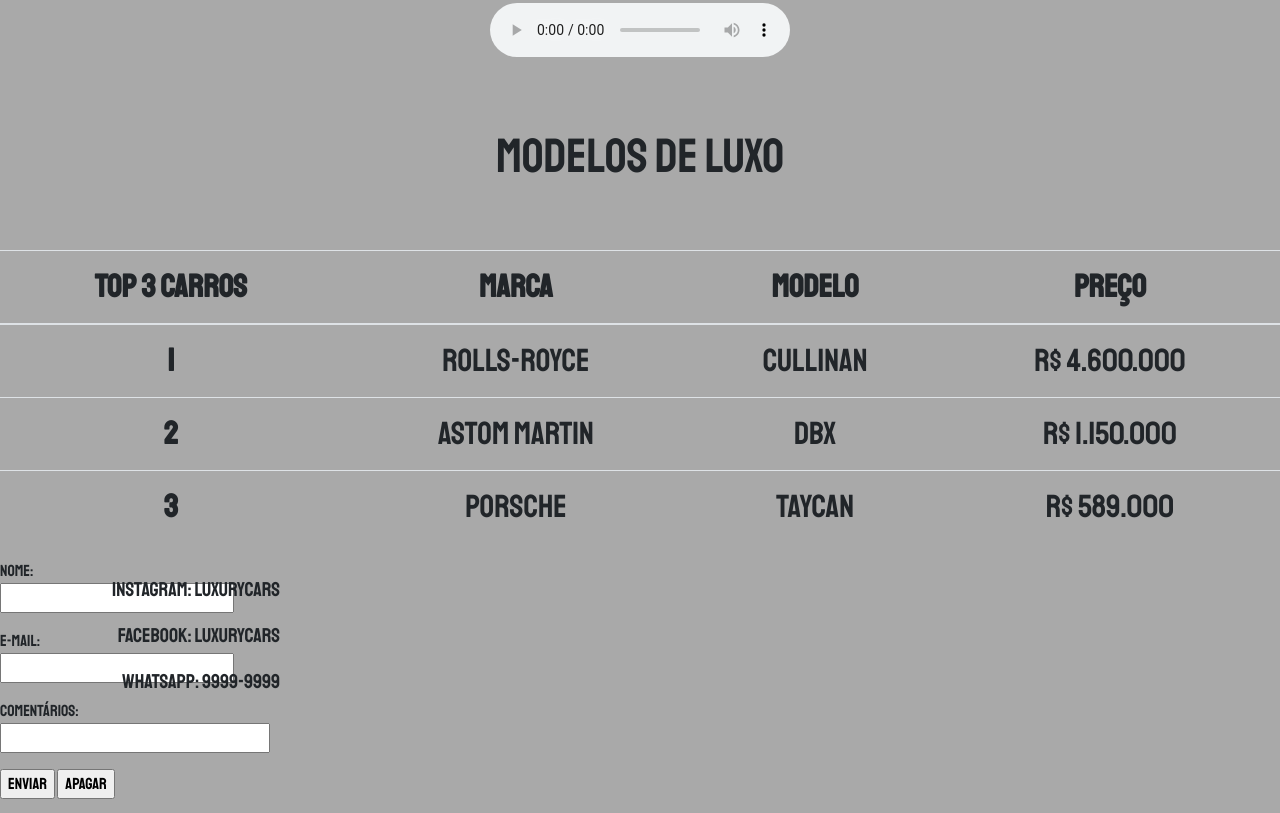
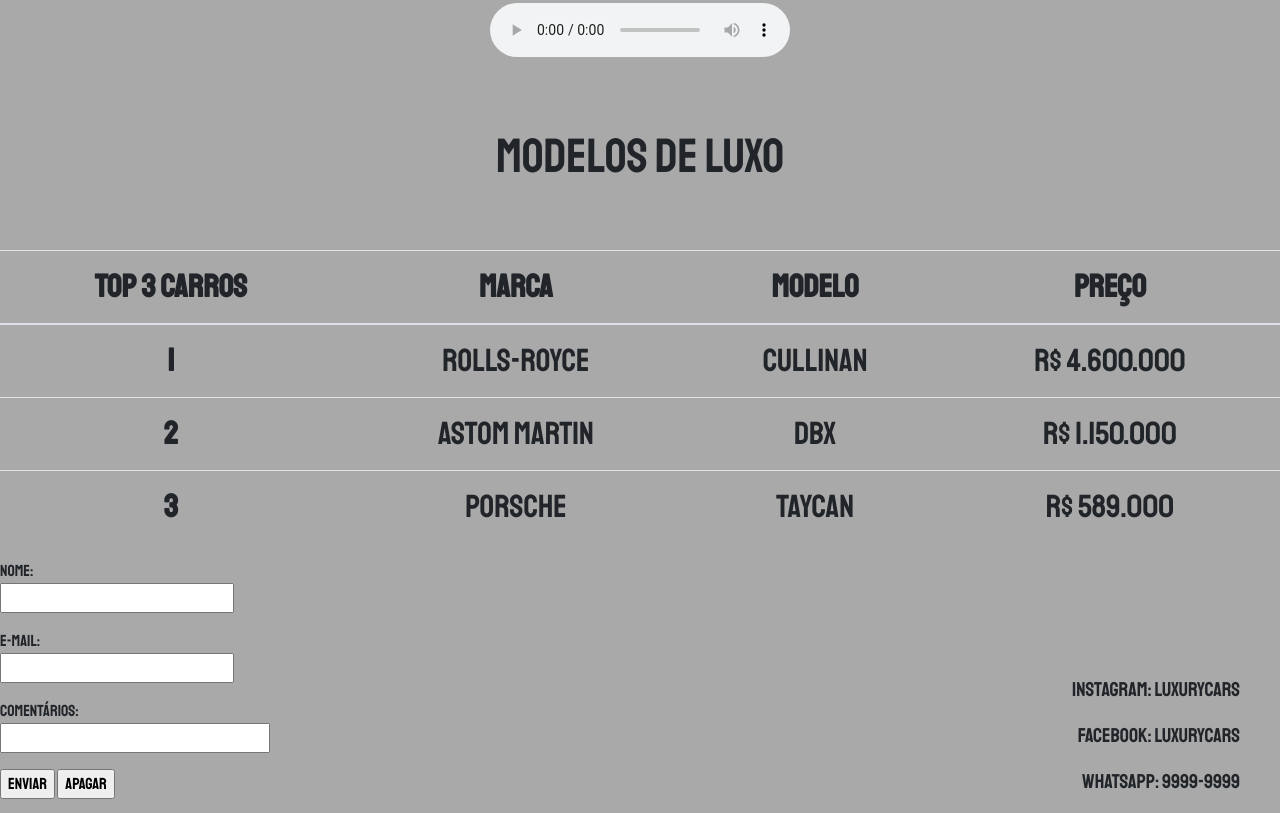
Before and after one commit to iagogodec/luxurycars.github.io, a plain HTML site: page index.html in a window 1280 px wide. Shown: the part 1899-2712 px from the top of the page. Drawn offline with nearby package versions, Linux system fonts and the light colour scheme.

Commit message:
Add files via upload

```diff
--- a/css/estilo.css
+++ b/css/estilo.css
@@ -99,6 +99,7 @@ margin-top: 10px;
 .nomeredes{
 text-align: right;
 font-size: 20px;
-margin-top: -12em;
-margin-right: 50em;
+margin-top: -7em;
+margin-right: 2em;
+
 }
```
